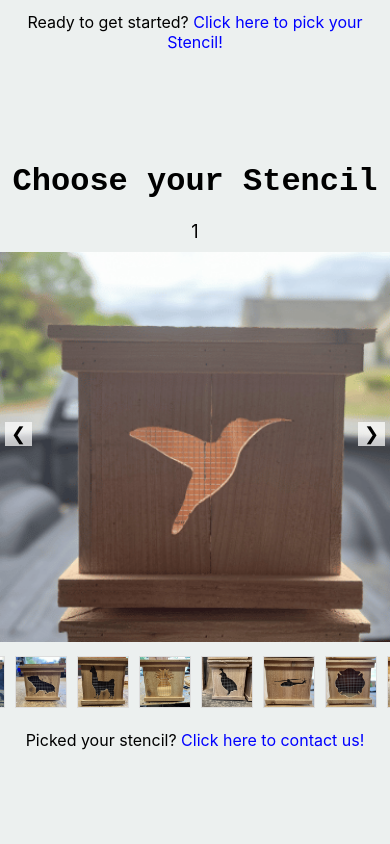
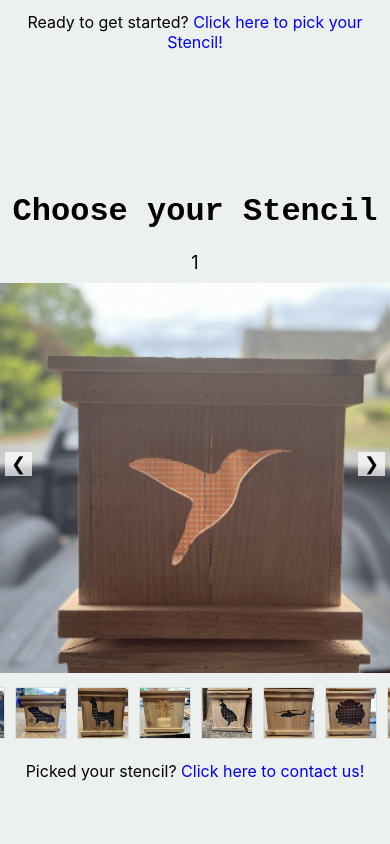
Before and after one commit to Shelcisco/Chucks-Planter-Boxes-, a React (Create React App) app: page /home in a window 390 px wide. Shown: the part 2500-3344 px from the top of the page. Built offline with nearby package versions, Linux system fonts and the light colour scheme.

Commit message:
media test

```diff
--- a/src/index.css
+++ b/src/index.css
@@ -634,8 +634,8 @@ form .form-input {
     }
 
   .Announce {
-    padding-top: 5%;
-
+    padding-top: 50px;
+    padding-bottom: 40px;
   }
 
   .C1 {
```
